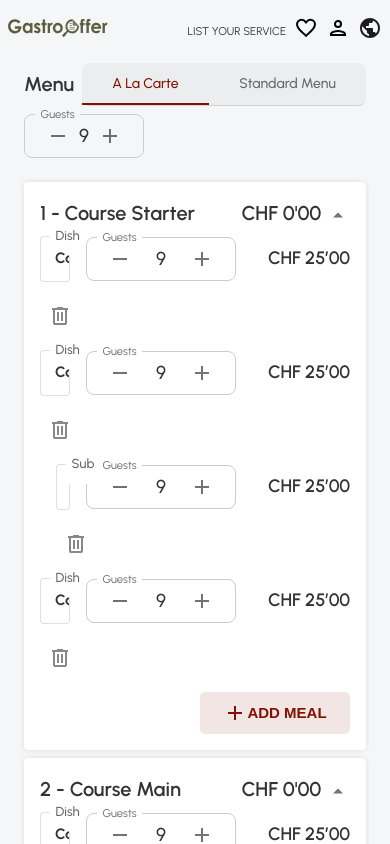
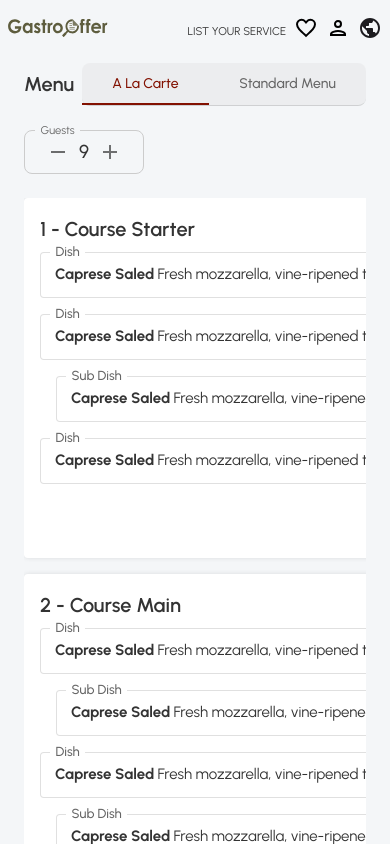
Before and after one commit to rafuj/gastro, a Next.js app: page / in a window 390 px wide. Both pictures are taken after a click on the tab "A La Carte". Shown: the top 844 px of the page. Built offline with nearby package versions, Linux system fonts and the light colour scheme.

Commit message:
responsive fix

```diff
--- a/src/page-component/components/LaCarteContent.jsx
+++ b/src/page-component/components/LaCarteContent.jsx
@@ -25,15 +25,28 @@ const LaCarteContent = () => {
 	return (
 		<>
 			<Stack gap={1} mt={3}>
+				<Box sx={{ overflowX: "auto" }}>
+					<Box minWidth={"900px"}>
 						{menuData.map((item, index) => {
 							const { id, submenus, title } = item;
 							return (
 								<Card
 									key={id}
-							sx={{ boxShadow: "0 0 5px rgba(0,0,0,0.1)", p: 2 }}
+									sx={{
+										boxShadow: "0 0 5px rgba(0,0,0,0.1)",
+										p: 2,
+										mb: 2,
+									}}
 								>
-							<Stack flexDirection="row" justifyContent="space-between">
-								<Typography fontSize="20px" fontWeight="600" mr="auto">
+									<Stack
+										flexDirection="row"
+										justifyContent="space-between"
+									>
+										<Typography
+											fontSize="20px"
+											fontWeight="600"
+											mr="auto"
+										>
 											{title}
 										</Typography>
 										<Typography fontSize="20px" fontWeight="600">
@@ -49,7 +62,9 @@ const LaCarteContent = () => {
 												onClick={() =>
 													setAccordionOpenIds((prev) =>
 														prev.includes(id)
-													? prev.filter((item) => item !== id)
+															? prev.filter(
+																	(item) => item !== id
+															  )
 															: [...prev, id]
 													)
 												}
@@ -71,7 +86,11 @@ const LaCarteContent = () => {
 														{submenus?.title}
 													</Typography>
 													{submenus.map((subitem, index) => (
-												<Box position="relative" mb={2} key={index}>
+														<Box
+															position="relative"
+															mb={2}
+															key={index}
+														>
 															<>
 																<Typography
 																	variant="subtitle2"
@@ -101,7 +120,9 @@ const LaCarteContent = () => {
 																	dishName={subitem.subtitle}
 																	description={subitem.text}
 																	icon={subitem.icon}
-															selected={subitem.selectedMenu}
+																	selected={
+																		subitem.selectedMenu
+																	}
 																	kidsIcon={menuicons.kids}
 																	dishlist={subitem.dishList}
 																	menuId={subitem.id}
@@ -109,7 +130,8 @@ const LaCarteContent = () => {
 																	// setMenu={setMenu}
 																	// menu={menu}
 																/>
-														{subitem?.subdata?.length > 0 && (
+																{subitem?.subdata?.length >
+																	0 && (
 																	<>
 																		{subitem?.subdata?.map(
 																			(subSubmenu) => (
@@ -124,7 +146,9 @@ const LaCarteContent = () => {
 																						position:
 																							"relative",
 																					}}
-																			key={subSubmenu.id}
+																					key={
+																						subSubmenu.id
+																					}
 																				>
 																					<Typography
 																						variant="subtitle2"
@@ -197,12 +221,18 @@ const LaCarteContent = () => {
 																background: "#8211011A",
 																color: "#821101",
 																height: "42px",
-														width: "150px",
+																width: {
+																	xs: "120px",
+																	lg: "150px",
+																},
 																borderRadius: "5px",
 																textTransform: "uppercase",
-														fontSize: "15px",
+																fontSize: {
+																	xs: "12px",
+																	lg: "15px",
+																},
 																fontWeight: "700",
-														mr: { xl: "170px" },
+																mr: { md: "170px" },
 															}}
 															onClick={() => {
 																setModalData(
@@ -225,6 +255,8 @@ const LaCarteContent = () => {
 								</Card>
 							);
 						})}
+					</Box>
+				</Box>
 				<Box sx={{ opacity: "0.3", my: 1 }}>
 					<hr />
 				</Box>
@@ -256,7 +288,11 @@ const LaCarteContent = () => {
 						width: "100%",
 					}}
 				/>
-				<Stack flexDirection="row" justifyContent="space-between">
+				<Stack
+					flexDirection="row"
+					justifyContent="space-between"
+					alignItems={"center"}
+				>
 					<Stack
 						flexDirection="row"
 						alignItems="center"
@@ -264,8 +300,9 @@ const LaCarteContent = () => {
 						sx={{
 							py: 3,
 							fontWeight: "500",
-							width: "100%",
+							width: "0",
 							maxWidth: "771px",
+							flexGrow: "1",
 						}}
 					>
 						{icons.info}{" "}
@@ -367,7 +404,6 @@ export const CartItem = ({
 		<Box
 			sx={{
 				display: "flex",
-				flexWrap: "wrap",
 				alignItems: "center",
 				marginY: 1,
 				gap: 2,
@@ -379,6 +415,7 @@ export const CartItem = ({
 						display: "flex",
 						justifyContent: "space-between",
 						alignItems: "center",
+						flexWrap: "wrap",
 					}}
 				>
 					<Box sx={{ width: "200px", flexGrow: 1 }}>
@@ -403,10 +440,20 @@ export const CartItem = ({
 									<Box sx={{ display: "flex", alignItems: "center" }}>
 										<Typography fontWeight="700" mr={0.4}>
 											{selected.dishName}
-											{console.log("selected", selected)}
 										</Typography>
-										<Typography flexGrow={1}>
+										<Typography flexGrow={1} width="0">
+											<Box
+												sx={{
+													display: "-webkit-flex",
+													WebkitBoxOrient: "vertical",
+													WebkitLineClamp: 1,
+													overflow: "hidden",
+													textOverflow: "ellipsis",
+													mr: 1,
+												}}
+											>
 												{selected.description}
+											</Box>
 										</Typography>
 										<Box
 											sx={{
@@ -473,7 +520,10 @@ export const CartItem = ({
 					display: "flex",
 					flexDirection: "column",
 					alignItems: "center",
-					width: "150px",
+					width: {
+						xs: "120px",
+						lg: "150px",
+					},
 					position: "relative",
 				}}
 			>
@@ -510,7 +560,16 @@ export const CartItem = ({
 					</IconButton>
 				</Box>
 			</Box>
-			<Typography fontSize="18px" fontWeight="600" ml={2}>
+			<Typography
+				sx={{
+					fontWeight: "600",
+					fontSize: {
+						xs: "16px",
+						lg: "18px",
+					},
+				}}
+				ml={2}
+			>
 				CHF 25’00
 			</Typography>
 			<Button
--- a/src/page-component/components/MenuCarte.jsx
+++ b/src/page-component/components/MenuCarte.jsx
@@ -22,6 +22,7 @@ export const MenuCarte = ({ guests, setGuests, value, setValue }) => {
 			justifyContent="space-between"
 			alignItems="center"
 			gap={1}
+			sx={{ rowGap: 3 }}
 		>
 			<Typography
 				sx={{ fontSize: "20px", fontWeight: "600", marginRight: "auto" }}
```
Lines whose indentation alone changed are shown as unchanged.
